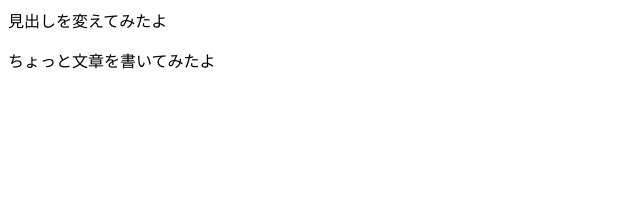
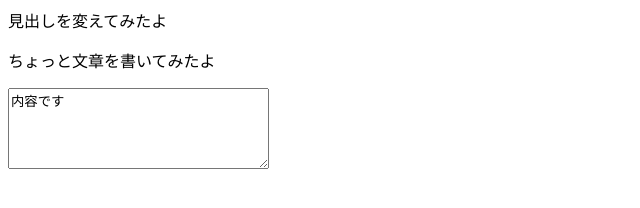
Before and after one commit to yutaka1120/yutaka.github.io, a plain HTML site: page index.html in a window 1280 px wide. Shown: the whole page, without its empty margins (0-640 px from the left). Drawn offline with Linux system fonts and the light colour scheme.

Commit message:
テキスト追加

```diff
--- a/index.html
+++ b/index.html
@@ -12,5 +12,7 @@ Click nbfs://nbhost/SystemFileSystem/Templates/Other/html.html to edit this temp
     <body>
         <div>見出しを変えてみたよ</div>
         <p>ちょっと文章を書いてみたよ</p>
+                    <textarea cols="30" rows="5" name="content">内容です</textarea>
     </body>
+
 </html>
```
